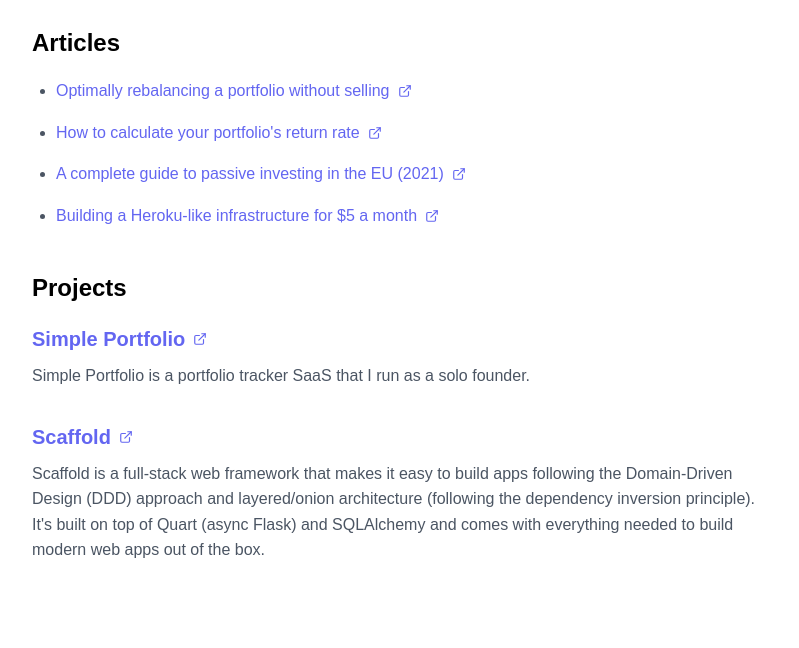
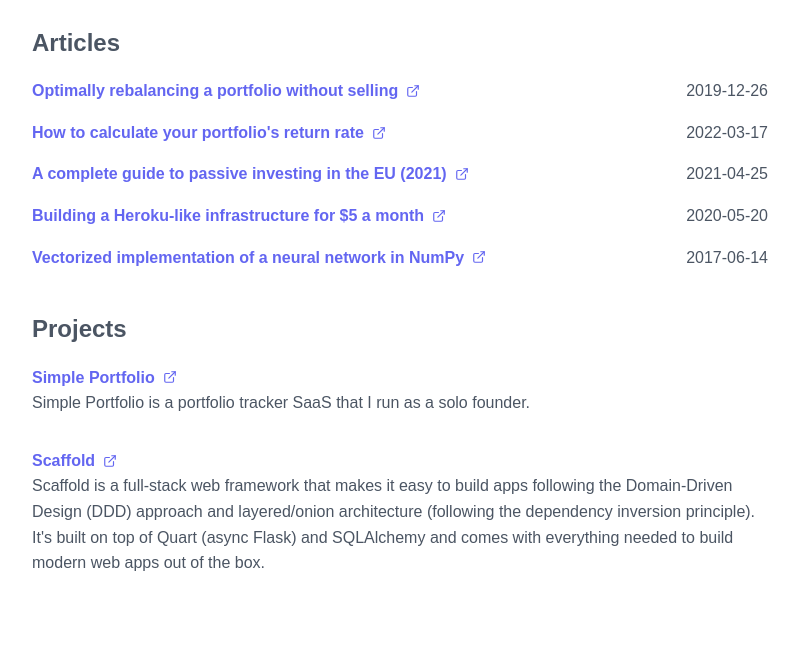
Before and after one commit to jakubsvehla/jakubsvehla.github.io, a plain HTML site: page index.html in a window 1280 px wide. Shown: the part 157-805 px from the top of the page, without its empty margins (240-1039 px from the left). Drawn offline with nearby package versions, Linux system fonts and the light colour scheme; a web font is replaced by a local one.

Commit message:
Update the website

```diff
--- a/index.html
+++ b/index.html
@@ -1,6 +1,5 @@
 <!DOCTYPE html>
 <html lang="en">
-
 <head>
     <meta charset="UTF-8">
     <meta name="viewport" content="width=device-width, initial-scale=1.0">
@@ -12,7 +11,6 @@
         :root {
             font-family: Inter, sans-serif;
             font-feature-settings: 'liga' 1, 'calt' 1;
-            /* fix for Chrome */
         }
 
         @supports (font-variation-settings: normal) {
@@ -29,7 +27,7 @@
 
         body {
             line-height: 1.6;
-            color: #000;
+            color: #4b5563;
             max-width: 800px;
             margin: 0 auto;
             padding: 2rem;
@@ -77,14 +75,19 @@
             text-decoration: underline;
         }
 
-        ul {
-            list-style: disc;
-            padding-left: 1.5rem;
+        #articles ul {
+            list-style: none;
+            padding-left: 0;
         }
 
-        li {
+        #articles li {
             margin-bottom: 1rem;
-            color: #4b5563;
+            display: flex;
+            justify-content: space-between;
+        }
+
+        #articles a {
+            font-weight: 600;
         }
 
         .project {
@@ -92,13 +95,8 @@
         }
 
         .project h3 {
-            font-size: 1.25rem;
-            margin-bottom: 0.5rem;
+            font-size: 1rem;
             font-weight: 600;
-        }
-
-        .project p {
-            color: #4b5563;
         }
 
         .social-links {
@@ -155,33 +153,43 @@
     </header>
 
     <section id="articles">
-        <h2>Articles</h1>
+        <h2>Articles</h2>
         <ul>
             <li>
-                    <a target="_blank"
-                        href="https://github.com/jakubsvehla/website/blob/main/notebooks/optimally-rebalancing-a-portfolio-without-selling.ipynb">Optimally
-                        rebalancing a portfolio without selling</i></a>
+                <a target="_blank" href="https://github.com/jakubsvehla/website/blob/main/notebooks/optimally-rebalancing-a-portfolio-without-selling.ipynb">
+                    Optimally rebalancing a portfolio without selling
+                </a>
+                <time class="article-date">2019-12-26</time>
             </li>
             <li>
-                    <a target="_blank"
-                        href="https://simpleportfolio.app/blog/how-to-calculate-portfolio-return-rate/">How
-                        to calculate your portfolio's return rate</a>
+                <a target="_blank" href="https://simpleportfolio.app/blog/how-to-calculate-portfolio-return-rate/">
+                    How to calculate your portfolio's return rate
+                </a>
+                <time class="article-date">2022-03-17</time>
             </li>
             <li>
-                    <a target="_blank" href="https://simpleportfolio.app/blog/passive-investing-in-the-eu/">A complete
-                        guide
-                        to passive investing in the EU (2021)</a>
+                <a target="_blank" href="https://simpleportfolio.app/blog/passive-investing-in-the-eu/">
+                    A complete guide to passive investing in the EU (2021)
+                </a>
+                <time class="article-date">2021-04-25</time>
             </li>
             <li>
-                    <a target="_blank"
-                        href="https://dev.to/jakubsvehla/building-a-heroku-like-infrastructure-for-5-a-month-157g">Building
-                        a Heroku-like infrastructure for $5 a month</i></a>
+                <a target="_blank" href="https://dev.to/jakubsvehla/building-a-heroku-like-infrastructure-for-5-a-month-157g">
+                    Building a Heroku-like infrastructure for $5 a month
+                </a>
+                <time class="article-date">2020-05-20</time>
+            </li>
+            <li>
+                <a target="_blank" href="https://github.com/jakubsvehla/website/blob/main//Users/jakubsvehla/Documents/Code/personal-website/notebooks/vectorized-implementation-of-a-neural-network-in-numpy.ipynb">
+                    Vectorized implementation of a neural network in NumPy
+                </a>
+                <time class="article-date">2017-06-14</time>
             </li>
         </ul>
     </section>
 
     <section id="projects">
-        <h2>Projects</h1>
+        <h2>Projects</h2>
         <div class="project">
             <h3><a target="_blank" href="https://simpleportfolio.app/">Simple Portfolio</a></h3>
             <p>Simple Portfolio is a portfolio tracker SaaS that I run as a solo founder.</p>
@@ -202,5 +210,4 @@
         lucide.createIcons();
     </script>
 </body>
-
 </html>
```
Also changed, not shown: 1 other file. Lines whose indentation alone changed are shown as unchanged.
